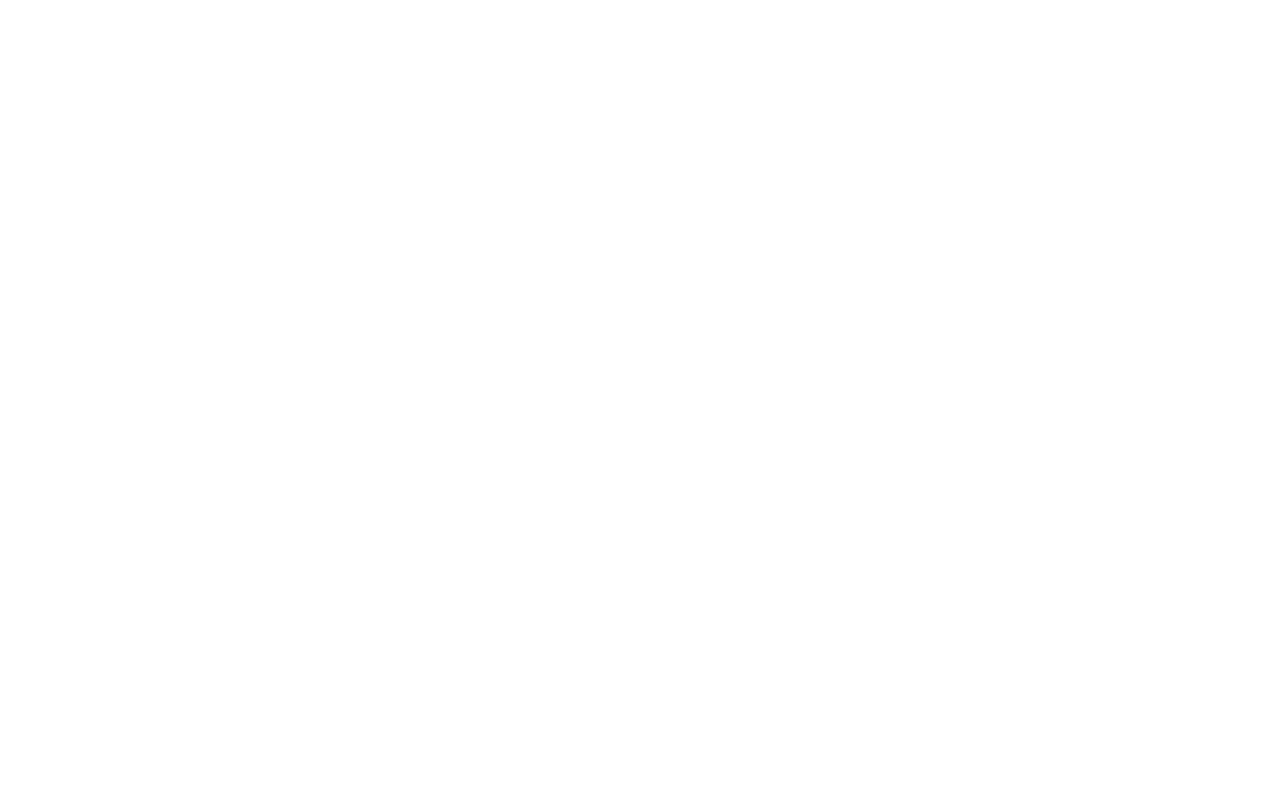
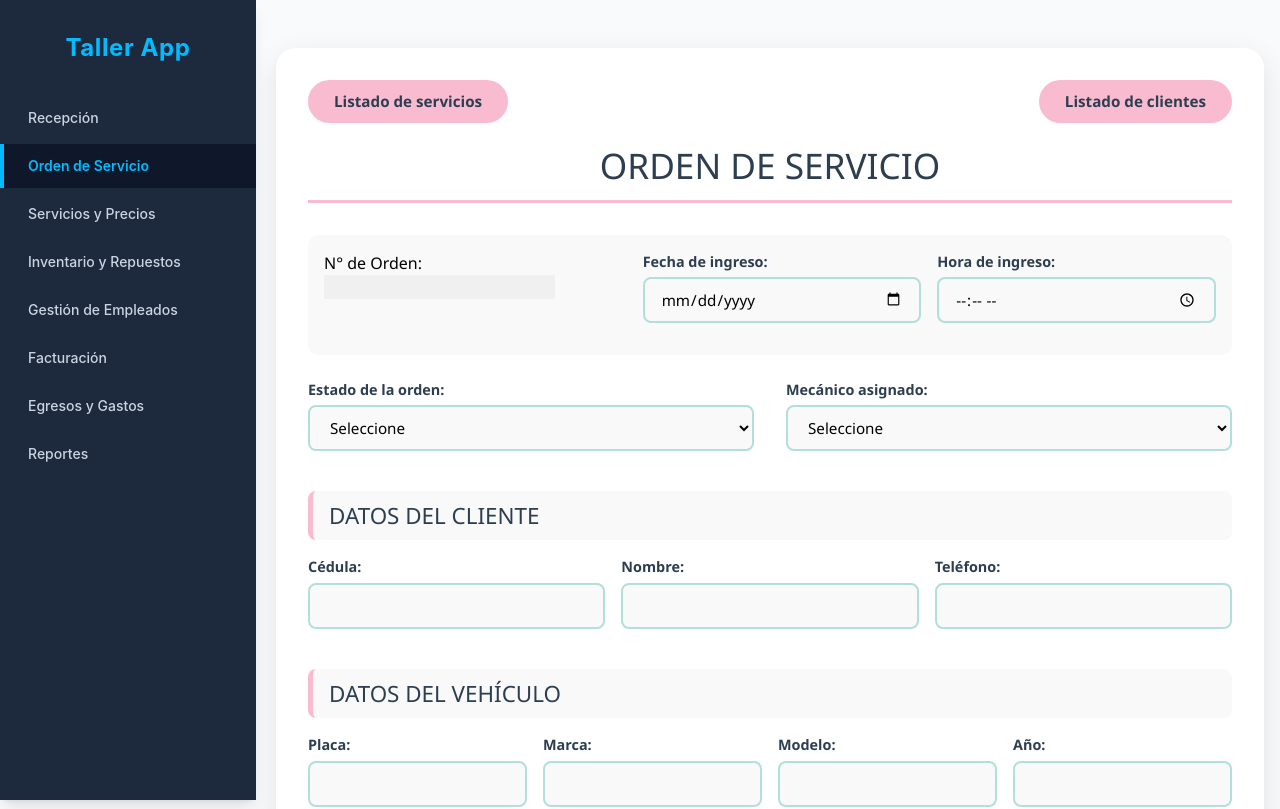
Before and after one commit to Iverson-Vargas/Frontend-Taller-Mecanico, a React (Vite) app: page /Prueba/Orden-Servicio in a window 1280 px wide. Before the commit this address had no page. Shown: the top 809 px of the page. Built offline with nearby package versions, Linux system fonts and the light colour scheme.

Commit message:
Corrigiendo direccionamiento para botones

```diff
--- a/src/Direccionamiento.jsx
+++ b/src/Direccionamiento.jsx
@@ -38,6 +38,9 @@
                 <Route path='Facturacion' element={<Facturacion />} />
                 <Route path='Egresos_Gastos' element={<Egresos_Gastos />} />
                 <Route path='Reportes' element={<Reportes />} />
+                <Route path='Orden-Servicio' element={<OrdenServicio />} />
+                <Route path='Lista-Servicio' element={<ListaServicio />} />
+                <Route path='Listado-Clientes' element={<ListaClientes />} />
             </Route>
         </Routes>
     )
--- a/src/components/Menu.jsx
+++ b/src/components/Menu.jsx
@@ -30,6 +30,7 @@
             {/* Lista con un pequeño gap entre botones */}
                 <ul className="flex flex-col gap-1">
                     <li><NavLink to="/prueba/Recepcion" className={estilosDelEnlace}>Recepción</NavLink></li>
+                    <li><NavLink to="/prueba/Orden-Servicio" className={estilosDelEnlace}>Orden de Servicio</NavLink></li>
                     <li><NavLink to="/prueba/Servicios" className={estilosDelEnlace}>Servicios y Precios</NavLink></li>
                     <li><NavLink to="/prueba/Inventario" className={estilosDelEnlace}>Inventario y Repuestos</NavLink></li>
                     <li><NavLink to="/prueba/GestionEmpleados" className={estilosDelEnlace}>Gestión de Empleados</NavLink></li>
--- a/src/pages/Listado-clientes.jsx
+++ b/src/pages/Listado-clientes.jsx
@@ -6,10 +6,8 @@
 
     return (
         <div className="tabla-container">
-                {/* TÍTULO DE LA TABLA */}
-                <h1 className="titulo-tabla">LISTADO DE CLEINTES</h1>
+            <h1 className="titulo-tabla">LISTADO DE CLIENTES</h1>
 
-            {/* Barra superior con búsqueda, filtro y botón */}
             <div className="tabla-header">
                 <div className="busqueda-filtro">
                     <div className="campo-busqueda">
@@ -19,14 +17,9 @@
                             className="busqueda-input"
                         />
                     </div>
-
-
                 </div>
-
-
             </div>
 
-            {/* Tabla de órdenes */}
             <table className="ordenes-tabla">
                 <thead>
                     <tr>
@@ -34,12 +27,11 @@
                         <th>Cedula</th>
                         <th>Nombre</th>
                         <th>Servicios activos</th>
-                        <th>Ultimo servicio realizado </th>
+                        <th>Ultimo servicio realizado</th>
                         <th>Acciones</th>
                     </tr>
                 </thead>
                 <tbody>
-                    {/* Filas vacías para estructura */}
                     <tr>
                         <td></td>
                         <td></td>
@@ -52,7 +44,6 @@
                             <button className="btn-accion eliminar">🗑</button>
                         </td>
                     </tr>
-
                 </tbody>
             </table>
         </div>
--- a/src/pages/Listado-servicio.jsx
+++ b/src/pages/Listado-servicio.jsx
@@ -5,15 +5,13 @@
     const navigate = useNavigate();
 
     const handleGenerarOrden = () => {
-        navigate('/Orden-servicio');
+        navigate('/Prueba/Orden-Servicio');
     };
 
     return (
         <div className="tabla-container">
-                {/* TÍTULO DE LA TABLA */}
-                <h1 className="titulo-tabla">LISTADO DE ORDENES</h1>
+            <h1 className="titulo-tabla">LISTADO DE ORDENES</h1>
 
-            {/* Barra superior con búsqueda, filtro y botón */}
             <div className="tabla-header">
                 <div className="busqueda-filtro">
                     <div className="campo-busqueda">
@@ -43,7 +41,6 @@
                 </button>
             </div>
 
-            {/* Tabla de órdenes */}
             <table className="ordenes-tabla">
                 <thead>
                     <tr>
@@ -56,7 +53,6 @@
                     </tr>
                 </thead>
                 <tbody>
-                    {/* Filas vacías para estructura */}
                     <tr>
                         <td></td>
                         <td></td>
@@ -69,7 +65,6 @@
                             <button className="btn-accion eliminar">🗑</button>
                         </td>
                     </tr>
-
                 </tbody>
             </table>
         </div>
--- a/src/pages/Orden-servicio.jsx
+++ b/src/pages/Orden-servicio.jsx
@@ -2,22 +2,28 @@
 import '../assets/orden-servicio.css';
 
 export const OrdenServicio = () => {
-    const navigate = useNavigate(); //importando funcion de navegacion
+    const navigate = useNavigate();
 
-      const ListaClientes = () => {
-            navigate('/Listado-clientes');
-        };
+    const handListaServicio = () => {
+        navigate('/Prueba/Lista-Servicio');
+    };
+
+    const handListaClientes = () => {
+        navigate('/Prueba/Listado-Clientes');
+    };
 
     return (
         <div className="orden-container">
-            {/* Botones*/}
             <div className="botones">
-                <button className="btn-2" onClick={() => navigate('/Recepcion')}> ← Volver </button>
-                <button className="btn-2" onClick={ListaClientes}> Listado de clientes </button>
+                <button className="btn-2" onClick={handListaServicio}>
+                    Listado de servicios
+                </button>
+                <button className="btn-2" onClick={handListaClientes}>
+                    Listado de clientes
+                </button>
             </div>
 
             <h1 className="titulo-principal">ORDEN DE SERVICIO</h1>
-
 
             <div className="encabezado-orden">
                 <div className="numero-orden">
@@ -36,7 +42,6 @@
                 </div>
             </div>
 
-            {/* Estado y mecánico */}
             <div className="estado-mecanico">
                 <div className="campo">
                     <label>Estado de la orden:</label>
@@ -57,12 +62,10 @@
                         <option value="">Seleccione</option>
                         <option>Carlos Rodríguez</option>
                         <option>Juan Pérez</option>
-
                     </select>
                 </div>
             </div>
 
-            {/* Datos del Cliente */}
             <h2 className="subtitulo">DATOS DEL CLIENTE</h2>
             <div className="seccion-grid">
                 <div className="campo">
@@ -79,7 +82,6 @@
                 </div>
             </div>
 
-            {/* Datos del Vehículo */}
             <h2 className="subtitulo">DATOS DEL VEHÍCULO</h2>
             <div className="seccion-grid">
                 <div className="campo">
@@ -112,7 +114,6 @@
                 </div>
             </div>
 
-            {/* Diagnóstico Inicial */}
             <h2 className="subtitulo">DIAGNÓSTICO INICIAL</h2>
             <div className="diagnostico-inicial">
                 <div className="campo">
@@ -146,7 +147,6 @@
                 </div>
             </div>
 
-            {/* Diagnóstico Técnico */}
             <h2 className="subtitulo">DIAGNÓSTICO TÉCNICO</h2>
             <div className="diagnostico-tecnico">
                 <div className="campo">
@@ -159,7 +159,6 @@
                 </div>
             </div>
 
-            {/* Servicio */}
             <h2 className="subtitulo">SERVICIO</h2>
             <div className="servicio-grid">
                 <div className="campo">
@@ -180,7 +179,6 @@
                 </div>
             </div>
 
-            {/* Repuestos */}
             <div className="repuestos-seccion">
                 <div className="checkbox-item">
                     <input type="checkbox" id="repuesto" />
@@ -197,7 +195,6 @@
                 </div>
             </div>
 
-            {/* Costos */}
             <div className="costos-grid">
                 <div className="campo">
                     <label>Costo ($):</label>
@@ -221,7 +218,6 @@
                 </div>
             </div>
 
-            {/* Botones de acción */}
             <div className="botones-accion">
                 <button className="btn-imprimir">Imprimir Orden</button>
                 <button className="btn-guardar">Guardar Orden</button>
--- a/src/pages/Recepcion.jsx
+++ b/src/pages/Recepcion.jsx
@@ -1,30 +1,28 @@
 import '../assets/recepcion.css';
-import { useNavigate } from 'react-router-dom'; //importar la anvegacion entre paginas
+import { useNavigate } from 'react-router-dom';
 
 export const Recepcion = () => {
-    const navigate = useNavigate(); //importando funcion de navegacion
+    const navigate = useNavigate();
 
-        //funcion que redirige al tocar el boton
-        const handGenerarServicio = () => {
-            navigate('/Orden-servicio');
-        };
-        const handListaClientes = () => {
-            navigate('/Listado-clientes');
-        };
+    const handGenerarServicio = () => {
+        navigate('/Prueba/Orden-Servicio');
+    };
 
-        return (
+    const handListaClientes = () => {
+        navigate('/Prueba/Listado-Clientes');
+    };
 
-    //botones superiores
+    return (
         <div className="container-formulario">
-             <div className="botones-container">
+            <div className="botones-container">
                 <button className="btn-1" onClick={handGenerarServicio}>Generar orden</button>
                 <button className="btn-1" onClick={handListaClientes}>Listado de clientes</button>
             </div>
+
             <h2>Datos de Recepción</h2>
 
             <div className="formularios">
-
-                {/*FORMULARIO DE REGISTRO DE CLIENTE*/}
+                {/* FORMULARIO DE REGISTRO DE CLIENTE */}
                 <div className="form-cliente">
                     <h3>Datos del propietario</h3>
 
@@ -54,7 +52,7 @@
                     </div>
                 </div>
 
-                {/*FORMULARIO DE REGISTRO DE VEHICULO*/}
+                {/* FORMULARIO DE REGISTRO DE VEHICULO */}
                 <div className="form-cliente">
                     <h3>Datos del vehiculo</h3>
 
@@ -88,7 +86,6 @@
                         <input type="text" id="gasolina" placeholder="Ej. 50" />
                     </div>
 
-                    {/* Botón para añadir otro vehículo */}
                     <div className="btn-vehiculo-container">
                         <button className="btn-anadir-vehiculo">
                             + Añadir otro vehículo
@@ -97,7 +94,6 @@
                 </div>
             </div>
 
-            {/*BOTONES PRINCIPALES*/}
             <div className="botones-container">
                 <button className="btn-1">Guardar Registro</button>
                 <button className="btn-limpiar">Limpiar Formulario</button>
```
